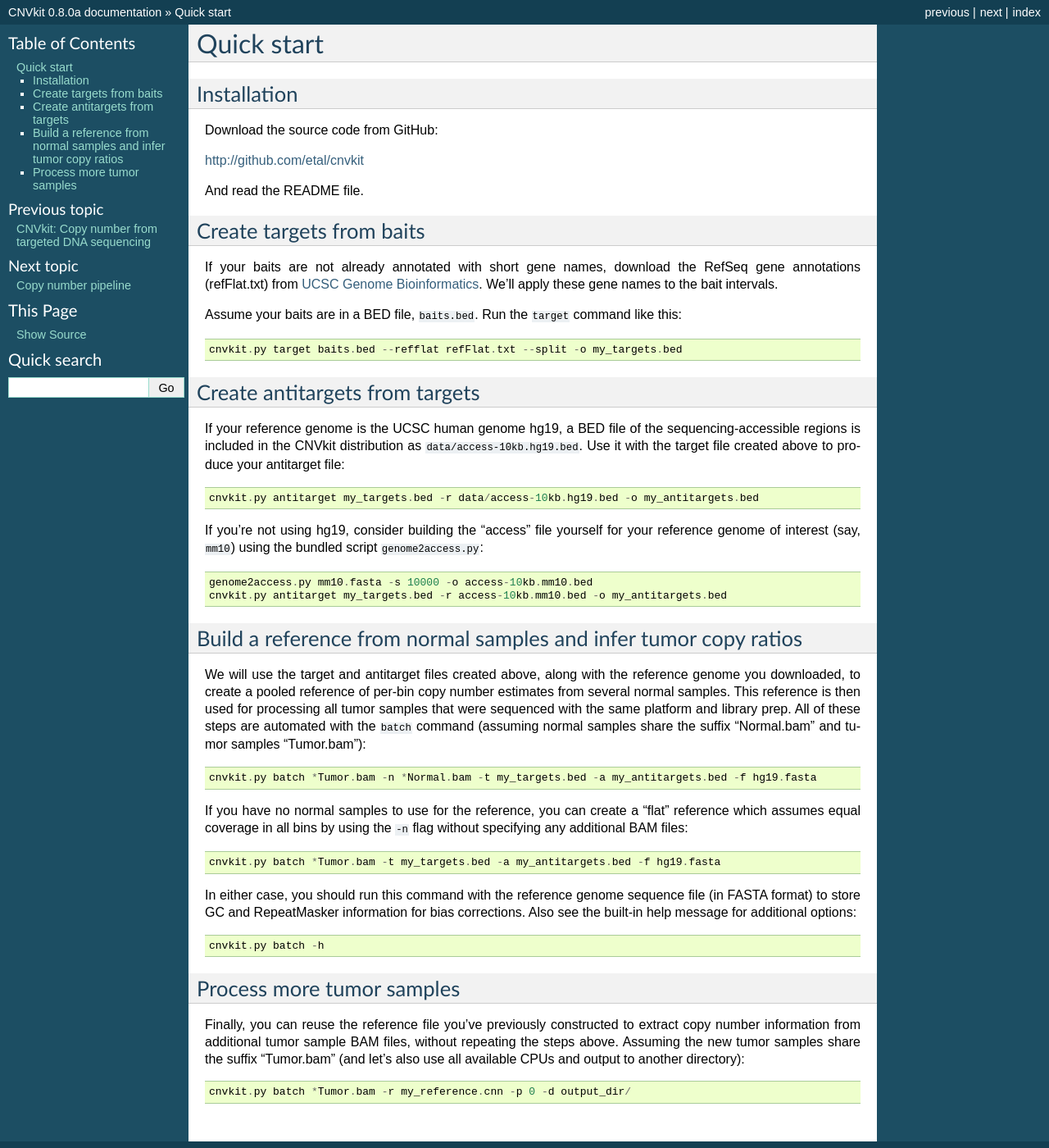
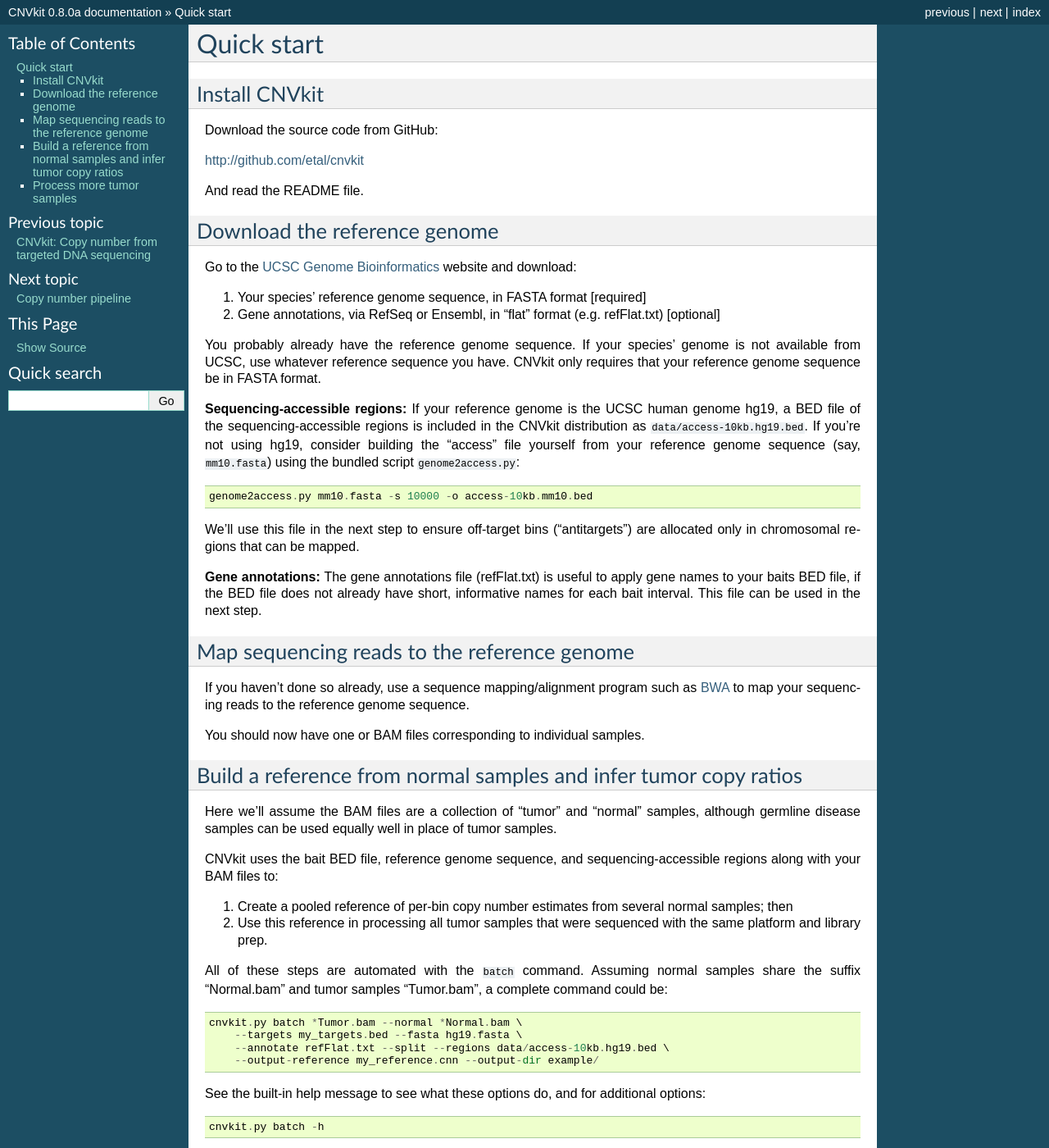
Before and after one commit to etal/cnvkit, a Sphinx documentation site: the page built from doc/quickstart.rst, in a window 1280 px wide and 1400 px high. Shown: the whole window at 82% size. Built offline with Sphinx 7.4.7, drawn with Linux system fonts in a browser that asks for light colours; some of the changed text lies outside the part shown.

Commit message:
doc: simplified & clarified the Quick Start guide

```diff
--- a/doc/quickstart.rst
+++ b/doc/quickstart.rst
@@ -1,8 +1,8 @@
 Quick start
 ===========
 
-Installation
-------------
+Install CNVkit
+--------------
 
 Download the source code from GitHub:
 
@@ -11,71 +11,109 @@ http://github.com/etal/cnvkit
 And read the README file.
 
 
-Create targets from baits
--------------------------
+Download the reference genome
+-----------------------------
 
-If your baits are not already annotated with short gene names, download the
-RefSeq gene annotations (refFlat.txt) from `UCSC Genome Bioinformatics
-<hgdownload.soe.ucsc.edu/downloads.html>`_.
-We'll apply these gene names to the bait intervals.
+Go to the `UCSC Genome Bioinformatics <hgdownload.soe.ucsc.edu/downloads.html>`_
+website and download:
 
-Assume your baits are in a BED file, ``baits.bed``. Run the ``target`` command
-like this::
+1. Your species' reference genome sequence, in FASTA format [required]
+2. Gene annotations, via RefSeq or Ensembl, in "flat" format (e.g. refFlat.txt)
+   [optional]
 
-    cnvkit.py target baits.bed --refflat refFlat.txt --split -o my_targets.bed
+You probably already have the reference genome sequence. If your species' genome
+is not available from UCSC, use whatever reference sequence you have. CNVkit
+only requires that your reference genome sequence be in FASTA format.
 
-
-Create antitargets from targets
--------------------------------
-
+**Sequencing-accessible regions:**
 If your reference genome is the UCSC human genome hg19, a BED file of the
 sequencing-accessible regions is included in the CNVkit distribution as
-``data/access-10kb.hg19.bed``. Use it with the target file created above to
-produce your antitarget file::
-
-    cnvkit.py antitarget my_targets.bed -r data/access-10kb.hg19.bed -o my_antitargets.bed
-
-If you're not using hg19, consider building the "access" file yourself for your
-reference genome of interest (say, ``mm10``) using the bundled script
+``data/access-10kb.hg19.bed``.
+If you're not using hg19, consider building the "access" file yourself from your
+reference genome sequence (say, ``mm10.fasta``) using the bundled script
 ``genome2access.py``::
 
     genome2access.py mm10.fasta -s 10000 -o access-10kb.mm10.bed
-    cnvkit.py antitarget my_targets.bed -r access-10kb.mm10.bed -o my_antitargets.bed
+
+We'll use this file in the next step to ensure off-target bins ("antitargets")
+are allocated only in chromosomal regions that can be mapped.
+
+**Gene annotations:**
+The gene annotations file (refFlat.txt) is useful to apply gene names to your
+baits BED file, if the BED file does not already have short, informative names
+for each bait interval. This file can be used in the next step.
+
+
+Map sequencing reads to the reference genome
+--------------------------------------------
+
+If you haven't done so already, use a sequence mapping/alignment program such as
+`BWA <http://bio-bwa.sourceforge.net/>`_ to map your sequencing reads to the
+reference genome sequence.
+
+You should now have one or BAM files corresponding to individual samples.
 
 
 Build a reference from normal samples and infer tumor copy ratios
 -----------------------------------------------------------------
 
-We will use the target and antitarget files created above, along with the
-reference genome you downloaded, to create a pooled reference of per-bin copy
-number estimates from several normal samples. This reference is then used for
-processing all tumor samples that were sequenced with the same platform and
-library prep. All of these steps are automated with the ``batch`` command
-(assuming normal samples share the suffix "Normal.bam" and tumor samples
-"Tumor.bam")::
+Here we'll assume the BAM files are a collection of "tumor" and "normal"
+samples, although germline disease samples can be used equally well in place of
+tumor samples.
 
-    cnvkit.py batch *Tumor.bam -n *Normal.bam -t my_targets.bed -a my_antitargets.bed -f hg19.fasta
+CNVkit uses the bait BED file, reference genome sequence, and
+sequencing-accessible regions along with your BAM files to:
+
+1. Create a pooled reference of per-bin copy number estimates from several
+   normal samples; then
+2. Use this reference in processing all tumor samples that were sequenced with
+   the same platform and library prep.
+
+All of these steps are automated with the ``batch`` command. Assuming normal
+samples share the suffix "Normal.bam" and tumor samples "Tumor.bam", a complete
+command could be::
+
+    cnvkit.py batch *Tumor.bam --normal *Normal.bam \
+        --targets my_targets.bed --fasta hg19.fasta \
+        --annotate refFlat.txt --split --regions data/access-10kb.hg19.bed \
+        --output-reference my_reference.cnn --output-dir example/
+
+See the built-in help message to see what these options do, and for additional
+options::
+
+    cnvkit.py batch -h
 
 If you have no normal samples to use for the reference, you can create a "flat"
-reference which assumes equal coverage in all bins by using the ``-n`` flag
-without specifying any additional BAM files::
+reference which assumes equal coverage in all bins by using the ``--normal/-n``
+flag without specifying any additional BAM files::
 
-    cnvkit.py batch *Tumor.bam -t my_targets.bed -a my_antitargets.bed -f hg19.fasta
+    cnvkit.py batch *Tumor.bam -n -t my_targets.bed -f hg19.fasta \
+        --annotate refFlat.txt --split --regions data/access-10kb.hg19.bed \
+        --output-reference my_flat_reference.cnn -d example2/
 
 In either case, you should run this command with the reference genome sequence
-file (in FASTA format) to store GC and RepeatMasker information for bias
-corrections. Also see the built-in help message for additional options::
-
-    cnvkit.py batch -h
+FASTA file to extract GC and RepeatMasker information for bias corrections,
+which enables CNVkit to improve the copy ratio estimates even without a paired
+normal sample.
 
 
 Process more tumor samples
 --------------------------
 
-Finally, you can reuse the reference file you've previously constructed to
-extract copy number information from additional tumor sample BAM files, without
-repeating the steps above. Assuming the new tumor samples share the suffix
-"Tumor.bam" (and let's also use all available CPUs and output to another
-directory)::
+You can reuse the reference file you've previously constructed to extract copy
+number information from additional tumor sample BAM files, without repeating the
+steps above.
+Assuming the new tumor samples share the suffix "Tumor.bam" (and let's also
+spread the workload across all available CPUs with the ``-p`` option, and
+generate some figures)::
 
-    cnvkit.py batch *Tumor.bam -r my_reference.cnn -p 0 -d output_dir/
+    cnvkit.py batch *Tumor.bam -r my_reference.cnn -p 0 --scatter --diagram -d example3/
+
+The coordinates of the target and antitarget bins, the gene names for the
+targets, and the GC and RepeatMasker information for bias corrections are
+automatically extracted from the reference .cnn file you've built.
+
+See the command-line usage pages for additional
+:doc:`visualization <plots>`,
+:doc:`reporting <reports>` and
+:doc:`import/export <importexport>` commands in CNVkit.
```
Also changed, not shown: doc/plots.rst (+11 -0 lines).
